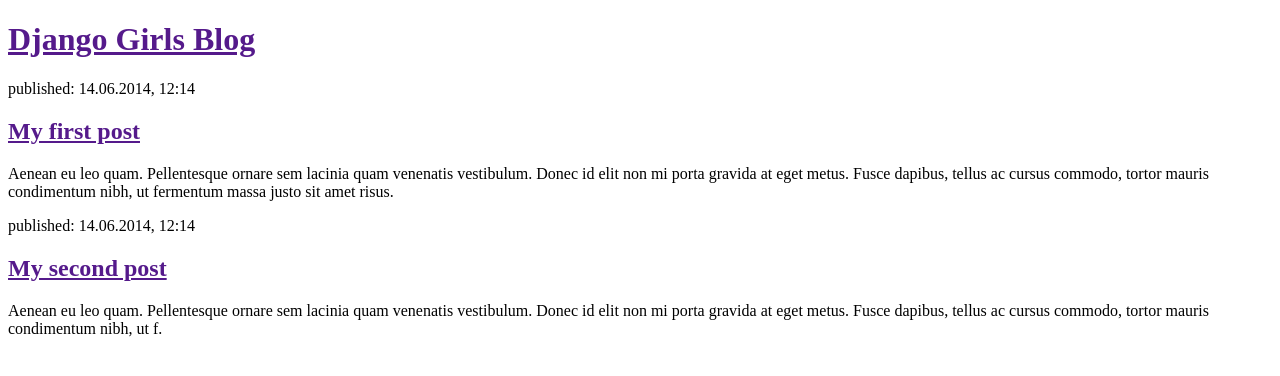
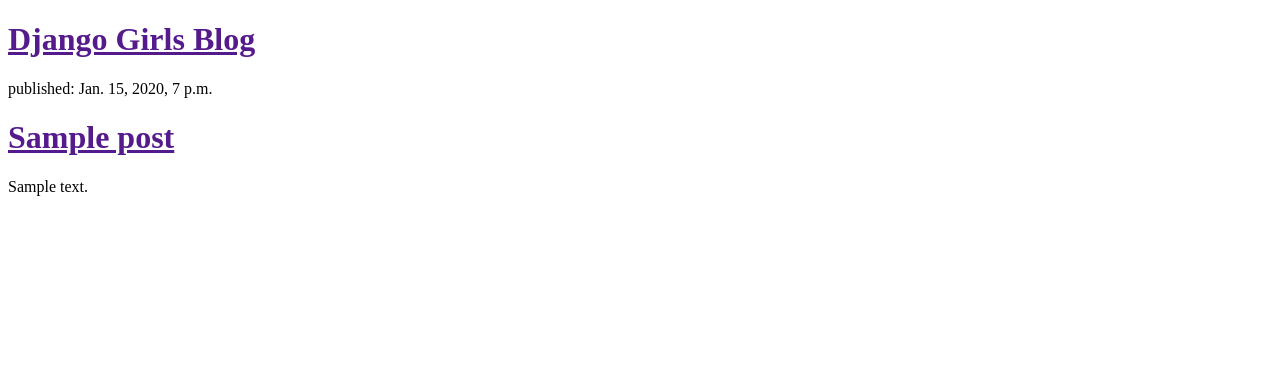
Before and after one commit to ChangSungsil-sub/DjangoRepo, a Django app: template MyApp/templates/MyApp/post_list.html in a window 1280 px wide. Shown: the top 376 px of the page. Run offline with Django 3.2, Linux system fonts and the light colour scheme; the template is opened without the code that fills it: values that come from a table or form of the project are taken from there, others are empty; tables that the repository leaves empty hold one stand-in row (values such as "Sample post").

Commit message:
템플릿 추가, 데이터베이스에서 불러오기

```diff
--- a/MyApp/templates/MyApp/post_list.html
+++ b/MyApp/templates/MyApp/post_list.html
@@ -5,23 +5,17 @@
     <title>Title</title>
 </head>
 <body>
+
     <div>
         <h1><a href="">Django Girls Blog</a></h1>
     </div>
+{% for post in posts %}
+    <div>
+        <p>published: {{ post.published_date }}</p>
+        <h1><a href="">{{ post.title }}</a></h1>
+        <p>{{ post.text|linebreaksbr }}</p>
+    </div>
+{% endfor %}
 
-    <div>
-        <p>published: 14.06.2014, 12:14</p>
-        <h2><a href="">My first post</a></h2>
-        <p>Aenean eu leo quam. Pellentesque ornare sem lacinia quam venenatis vestibulum. Donec id elit non mi porta gravida
-            at eget metus. Fusce dapibus, tellus ac cursus commodo, tortor mauris condimentum nibh, ut fermentum massa justo
-            sit amet risus.</p>
-    </div>
-
-    <div>
-        <p>published: 14.06.2014, 12:14</p>
-        <h2><a href="">My second post</a></h2>
-        <p>Aenean eu leo quam. Pellentesque ornare sem lacinia quam venenatis vestibulum. Donec id elit non mi porta gravida
-            at eget metus. Fusce dapibus, tellus ac cursus commodo, tortor mauris condimentum nibh, ut f.</p>
-    </div>
 </body>
 </html>
--- a/MyApp/views.py
+++ b/MyApp/views.py
@@ -1,5 +1,8 @@
 from django.shortcuts import render
+from django.utils import timezone
+from .models import Post
 
 # Create your views here.
 def post_list(request):
-    return render(request, 'MyApp/post_list.html', {})
+    posts = Post.objects.filter(published_date__lte=timezone.now()).order_by('published_date')
+    return render(request, 'MyApp/post_list.html', { 'posts' : posts })
```
